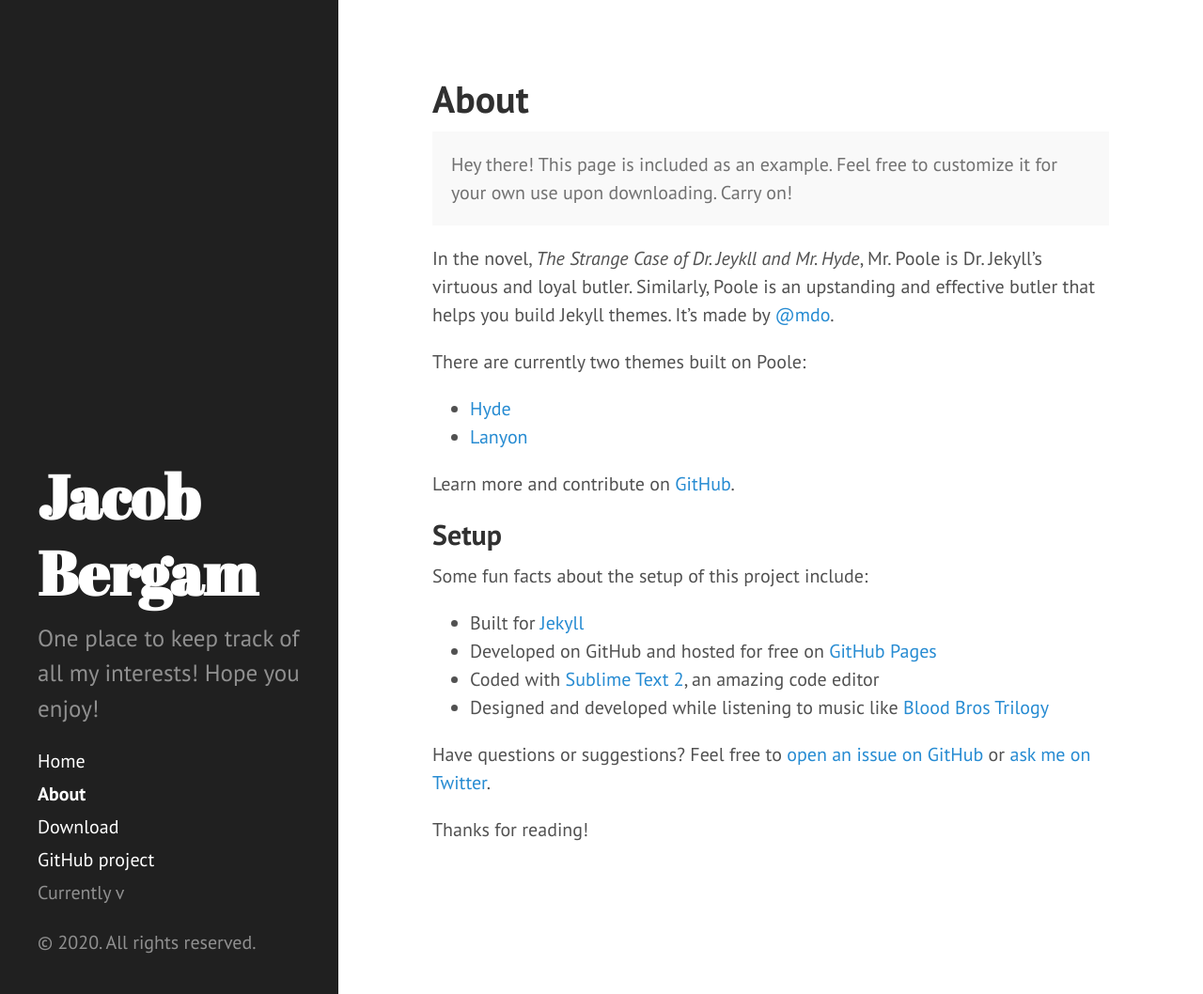
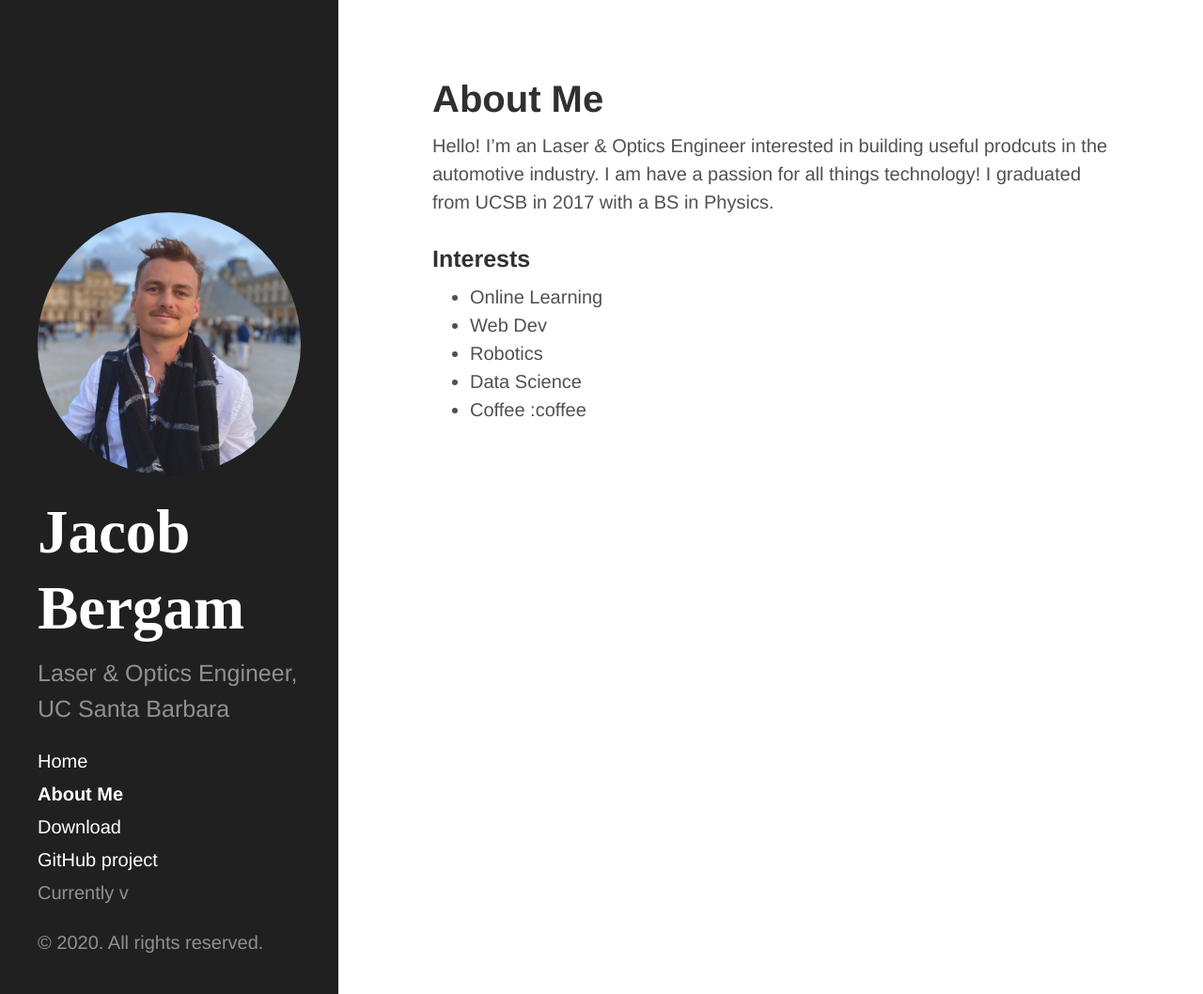
Before and after one commit to Jacobabergam/jacobbergam_blog, a Jekyll site: the page built from about.md, in a window 1280 px wide and 1058 px high. Shown: the whole window at 94% size. Built offline with Jekyll 4.4.1, drawn with Linux system fonts in a browser that asks for light colours.

Commit message:
added gravitar photo

```diff
--- a/_config.yml
+++ b/_config.yml
@@ -5,7 +5,7 @@ permalink:           /:categories/:year/:month/:day/:title/
 # Setup
 title:               Jacob Bergam
 tagline:             jacobbergam.com
-description:         One place to keep track of all my interests! Hope you enjoy!
+description:         Laser & Optics Engineer, UC Santa Barbara
 url:                 http://JacobBergam.com
 baseurl:             ''
 paginate:            5
--- a/_includes/head.html
+++ b/_includes/head.html
@@ -18,6 +18,7 @@
   <link rel="stylesheet" href="{{'/' | relative_url }}public/css/poole.css">
   <link rel="stylesheet" href="{{ '/' | relative_url }}public/css/syntax.css">
   <link rel="stylesheet" href="{{ '/' | relative_url  }}public/css/hyde.css">
+  <link rel="stylesheet" href="{{ '/' | relative_url }}public/css/styles.css"
   <link rel="stylesheet" href="http://fonts.googleapis.com/css?family=PT+Sans:400,400italic,700|Abril+Fatface">
 
   <!-- Icons -->
--- a/_includes/sidebar.html
+++ b/_includes/sidebar.html
@@ -1,8 +1,10 @@
 <div class="sidebar">
   <div class="container sidebar-sticky">
     <div class="sidebar-about">
+      <img src="{{ '/' | relative_url }}public/profile_picture.jpeg" alt="Avatar" class="Avatar" />
       <h1>
         <a href="{{ '/' | relative_url  }}">
+
           {{ site.title }}
         </a>
       </h1>
--- a/about.md
+++ b/about.md
@@ -1,30 +1,13 @@
 ---
 layout: page
-title: About
+title: About Me
 ---
 
-<p class="message">
-  Hey there! This page is included as an example. Feel free to customize it for your own use upon downloading. Carry on!
-</p>
+Hello! I'm an Laser & Optics Engineer interested in building useful prodcuts in the automotive industry. I am have a passion for all things technology! I graduated from UCSB in 2017 with a BS in Physics.
 
-In the novel, *The Strange Case of Dr. Jeykll and Mr. Hyde*, Mr. Poole is Dr. Jekyll's virtuous and loyal butler. Similarly, Poole is an upstanding and effective butler that helps you build Jekyll themes. It's made by [@mdo](https://twitter.com/mdo).
-
-There are currently two themes built on Poole:
-
-* [Hyde](http://hyde.getpoole.com)
-* [Lanyon](http://lanyon.getpoole.com)
-
-Learn more and contribute on [GitHub](https://github.com/poole).
-
-## Setup
-
-Some fun facts about the setup of this project include:
-
-* Built for [Jekyll](http://jekyllrb.com)
-* Developed on GitHub and hosted for free on [GitHub Pages](https://pages.github.com)
-* Coded with [Sublime Text 2](http://sublimetext.com), an amazing code editor
-* Designed and developed while listening to music like [Blood Bros Trilogy](https://soundcloud.com/maddecent/sets/blood-bros-series)
-
-Have questions or suggestions? Feel free to [open an issue on GitHub](https://github.com/poole/issues/new) or [ask me on Twitter](https://twitter.com/mdo).
-
-Thanks for reading!
+### Interests
+* Online Learning
+* Web Dev
+* Robotics
+* Data Science
+* Coffee :coffee
--- /dev/null
+++ b/public/css/styles.css
@@ -0,0 +1,8 @@
+.Avatar {
+  /* vertical-align: middle; */
+  display: block;
+  /* width: 15rem;
+  height: 15rem; */
+  overflow:hidden;
+  border-radius: 50%;
+}
```
Also changed, not shown: README.md, public/profile_picture.jpeg (added).
